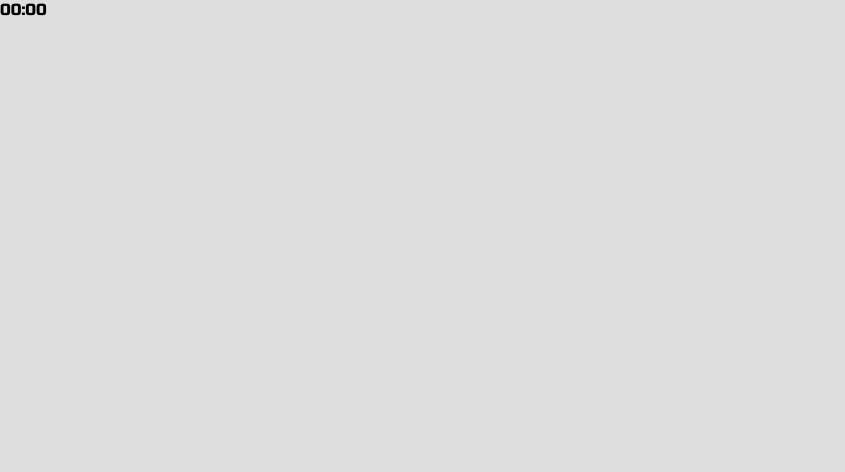
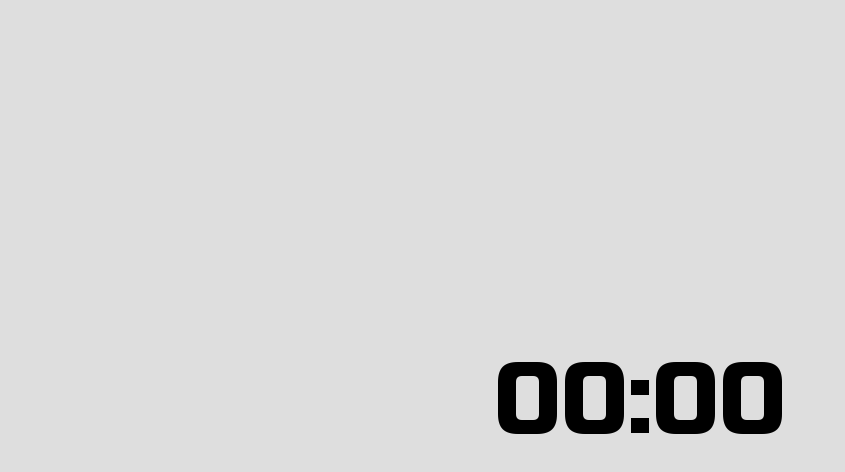
Before and after one commit to jjsub/digitalClock, a plain HTML site: page index.html in a window 1280 px wide. Shown: the whole page, without its empty margins (0-845 px from the left). Drawn offline with Linux system fonts and the light colour scheme; files whose address does not match are found by name.

Commit message:
center clock css3 transform translate

```diff
--- a/style/style.css
+++ b/style/style.css
@@ -1,6 +1,18 @@
-body{
+body {
   background: none repeat scroll 0 0 #dedede;
   font-family: 'Russo One', sans-serif;
   margin: 0;
   padding: 0;
 }
+
+#content{
+  position: fixed;
+  top:50%;
+  left: 50%;
+  /*CSS3 */
+  transform: translate(-50%,-50%);
+}
+
+#clock{
+  font-size: 100px;
+}
```
